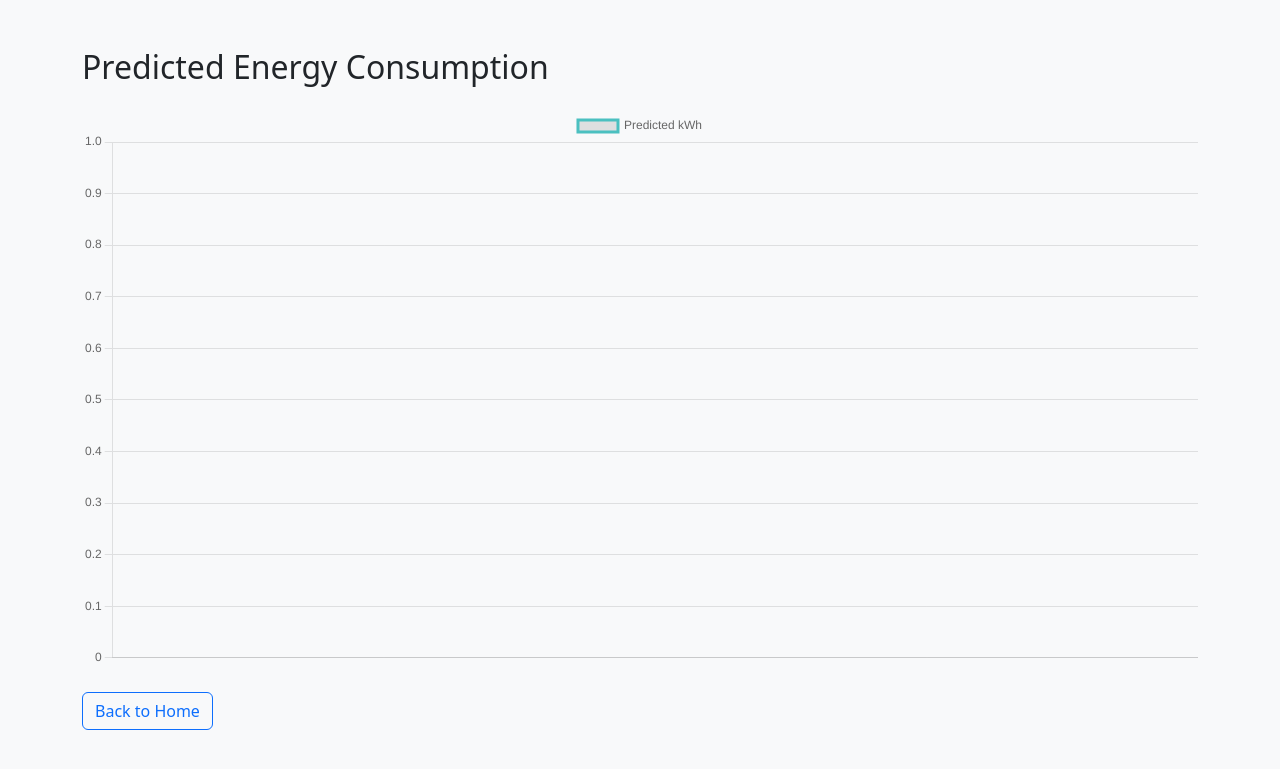
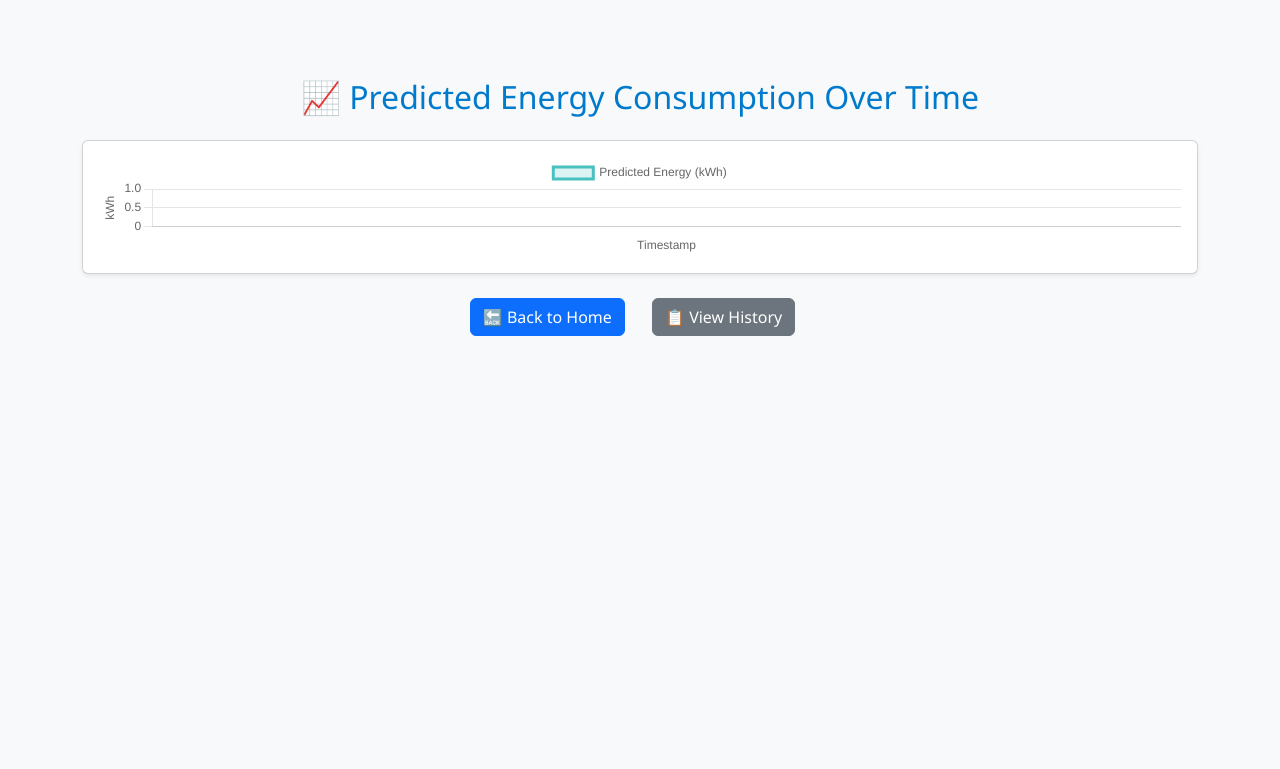
Before and after one commit to saniya3012168/enersense, a Flask app: template templates/chart_dashboard.html in a window 1280 px wide. Shown: the top 769 px of the page. Run offline with Flask 3, Linux system fonts and the light colour scheme; the template is opened without the code that fills it: most values are stand-ins (such as "Sample title", 1, 10 or a date in 2020).

Commit message:
Update chart_dashboard.html

```diff
--- a/templates/chart_dashboard.html
+++ b/templates/chart_dashboard.html
@@ -2,15 +2,26 @@
 <html lang="en">
 <head>
     <meta charset="UTF-8">
-    <title>Prediction Chart</title>
+    <title>Prediction Chart - EnerSense</title>
     <link href="https://cdn.jsdelivr.net/npm/bootstrap@5.3.3/dist/css/bootstrap.min.css" rel="stylesheet">
+    <link rel="stylesheet" href="{{ url_for('static', filename='style.css') }}">
     <script src="https://cdn.jsdelivr.net/npm/chart.js"></script>
 </head>
 <body class="bg-light">
+
     <div class="container mt-5">
-    <h2 class="mb-4">Predicted Energy Consumption</h2>
-    <canvas id="predictionChart"></canvas>
-    <a href="/" class="btn btn-outline-primary mt-4">Back to Home</a>
+        <h2 class="text-center mb-4">📈 Predicted Energy Consumption Over Time</h2>
+
+        <div class="card shadow-sm">
+            <div class="card-body">
+                <canvas id="predictionChart" height="100"></canvas>
+            </div>
+        </div>
+
+        <div class="text-center mt-4">
+            <a href="/" class="btn btn-primary">🔙 Back to Home</a>
+            <a href="/history" class="btn btn-secondary ms-2">📋 View History</a>
+        </div>
     </div>
 
     <script>
@@ -18,24 +29,28 @@
         const chart = new Chart(ctx, {
             type: 'line',
             data: {
-            labels: {{ timestamps|tojson }},
+                labels: {{ timestamps | tojson }},
                 datasets: [{
-                label: 'Predicted kWh',
-                data: {{ predictions|tojson }},
-                fill: false,
+                    label: 'Predicted Energy (kWh)',
+                    data: {{ predictions | tojson }},
                     borderColor: 'rgba(75, 192, 192, 1)',
-                tension: 0.1
+                    backgroundColor: 'rgba(75, 192, 192, 0.2)',
+                    tension: 0.3,
+                    pointRadius: 4,
+                    pointHoverRadius: 6,
+                    fill: true
                 }]
             },
             options: {
                 responsive: true,
+                maintainAspectRatio: false,
                 scales: {
-                y: {
-                    beginAtZero: true
-                }
+                    x: { title: { display: true, text: 'Timestamp' }},
+                    y: { title: { display: true, text: 'kWh' }}
                 }
             }
         });
     </script>
+
 </body>
 </html>
```
Lines whose indentation alone changed are shown as unchanged.
